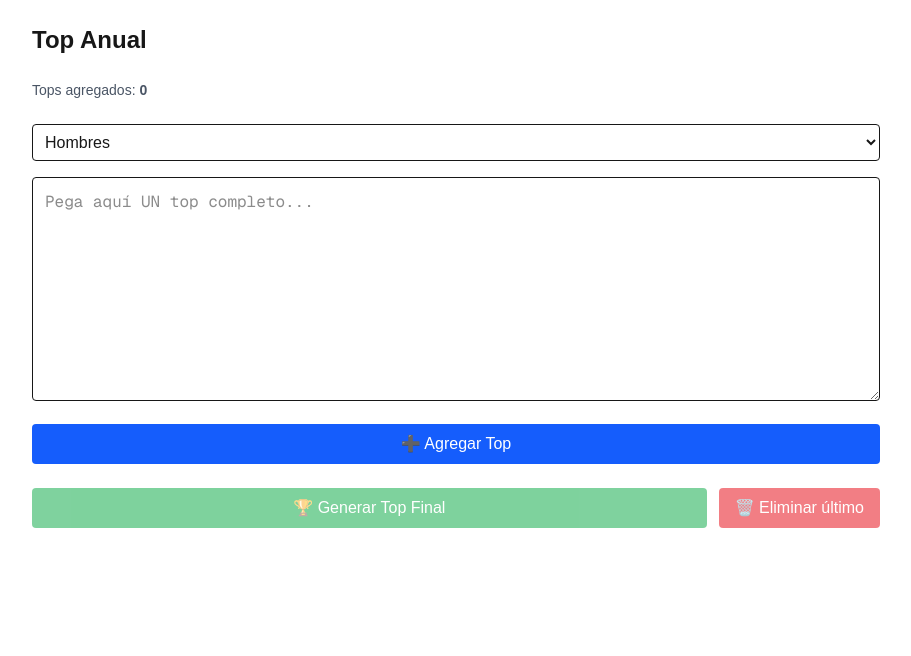
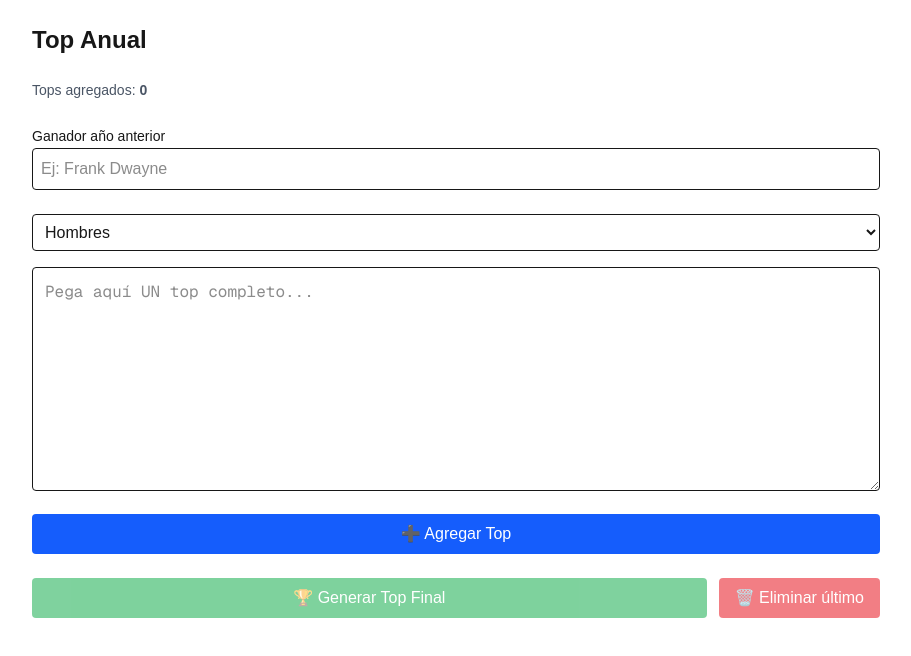
Before and after one commit to Moncho1230/CW-models-monitor-web, a Next.js app in the folder cw_monitores/: page /top-anual in a window 1280 px wide. Shown: the top 656 px of the page, without its empty margins (184-1095 px from the left). Built offline with nearby package versions, Linux system fonts and the light colour scheme.

Commit message:
feat: add previous winner input and update formatting logic for Top Anual results

```diff
--- a/cw_monitores/app/top-anual/page.tsx
+++ b/cw_monitores/app/top-anual/page.tsx
@@ -8,11 +8,15 @@ import { generateTopAnual } from '@/lib/tops/topAnual'
 import { formatTopAnual } from '@/lib/formatters/whatsappFormatter'
 
 export default function TopAnualPage() {
+
   const [currentText, setCurrentText] = useState('')
   const [tops, setTops] = useState<string[]>([])
   const [feedback, setFeedback] = useState<string | null>(null)
   const [gender, setGender] = useState<'men' | 'women'>('men')
+  const [previousWinner, setPreviousWinner] = useState('')
   const [result, setResult] = useState('')
+
+
 
   const addTop = () => {
     const rows = parseTextRank(currentText)
@@ -29,11 +33,12 @@ export default function TopAnualPage() {
 
   const removeLastTop = () => {
     if (tops.length === 0) return
+
     setTops(prev => prev.slice(0, -1))
     setFeedback('🗑️ Último top eliminado')
   }
 
-  const generate = () => {
+  const generateTop = () => {
     const allText = tops.join('\n')
     const rows = parseTextRank(allText)
     const ranking = generateTopAnual(rows)
@@ -41,7 +46,8 @@ export default function TopAnualPage() {
     const formatted = formatTopAnual(
       ranking,
       2025,
-      gender === 'men' ? 'Men Master' : 'Women Master'
+      gender === 'men' ? 'Men Master' : 'Women Master',
+      previousWinner
     )
 
     setResult(formatted)
@@ -52,17 +58,34 @@ export default function TopAnualPage() {
     setTops([])
     setResult('')
     setFeedback(null)
+    setPreviousWinner('')
   }
 
   return (
     <div className="max-w-4xl mx-auto p-6 space-y-6">
       <h1 className="text-2xl font-bold">Top Anual</h1>
 
-      {/* CONTADOR */}
+      {/* CONTADOR DE TOPS */}
       <div className="text-sm text-gray-600">
         Tops agregados: <strong>{tops.length}</strong>
       </div>
 
+      {/* GANADOR AÑO ANTERIOR */}
+      <div className="space-y-2">
+        <label className="text-sm font-medium">
+          Ganador año anterior
+        </label>
+
+        <input
+          type="text"
+          value={previousWinner}
+          onChange={e => setPreviousWinner(e.target.value)}
+          placeholder="Ej: Frank Dwayne"
+          className="w-full border p-2 rounded"
+        />
+      </div>
+
+      {/* INPUT DE TOP */}
       <TopInput
         currentText={currentText}
         setCurrentText={setCurrentText}
@@ -72,10 +95,10 @@ export default function TopAnualPage() {
         setGender={setGender}
       />
 
-      {/* BOTONES DE CONTROL */}
+      {/* BOTONES PRINCIPALES */}
       <div className="flex gap-3">
         <button
-          onClick={generate}
+          onClick={generateTop}
           disabled={tops.length === 0}
           className="flex-1 bg-green-600 text-white px-4 py-2 rounded disabled:opacity-50"
         >
@@ -91,6 +114,7 @@ export default function TopAnualPage() {
         </button>
       </div>
 
+      {/* RESULTADO */}
       {result && (
         <>
           <TopPreview text={result} />
--- a/cw_monitores/lib/formatters/whatsappFormatter.ts
+++ b/cw_monitores/lib/formatters/whatsappFormatter.ts
@@ -3,7 +3,8 @@ import { RankRow } from '@/types/model'
 export function formatTopAnual(
   ranking: RankRow[],
   year: number,
-  genderLabel: string
+  genderLabel: string,
+  previousWinner?: string
 ): string {
   const prizes: Record<number, number> = {
     1: 2_000_000,
@@ -35,5 +36,12 @@ export function formatTopAnual(
     }
   })
 
+  // 👇 BLOQUE GANADOR AÑO ANTERIOR
+  if (previousWinner && previousWinner.trim()) {
+    lines.push('')
+    lines.push('GANADOR AÑO ANTERIOR')
+    lines.push(`${year} ${previousWinner.toUpperCase()} 🎊🏆`)
+  }
+
   return lines.join('\n')
 }
```
